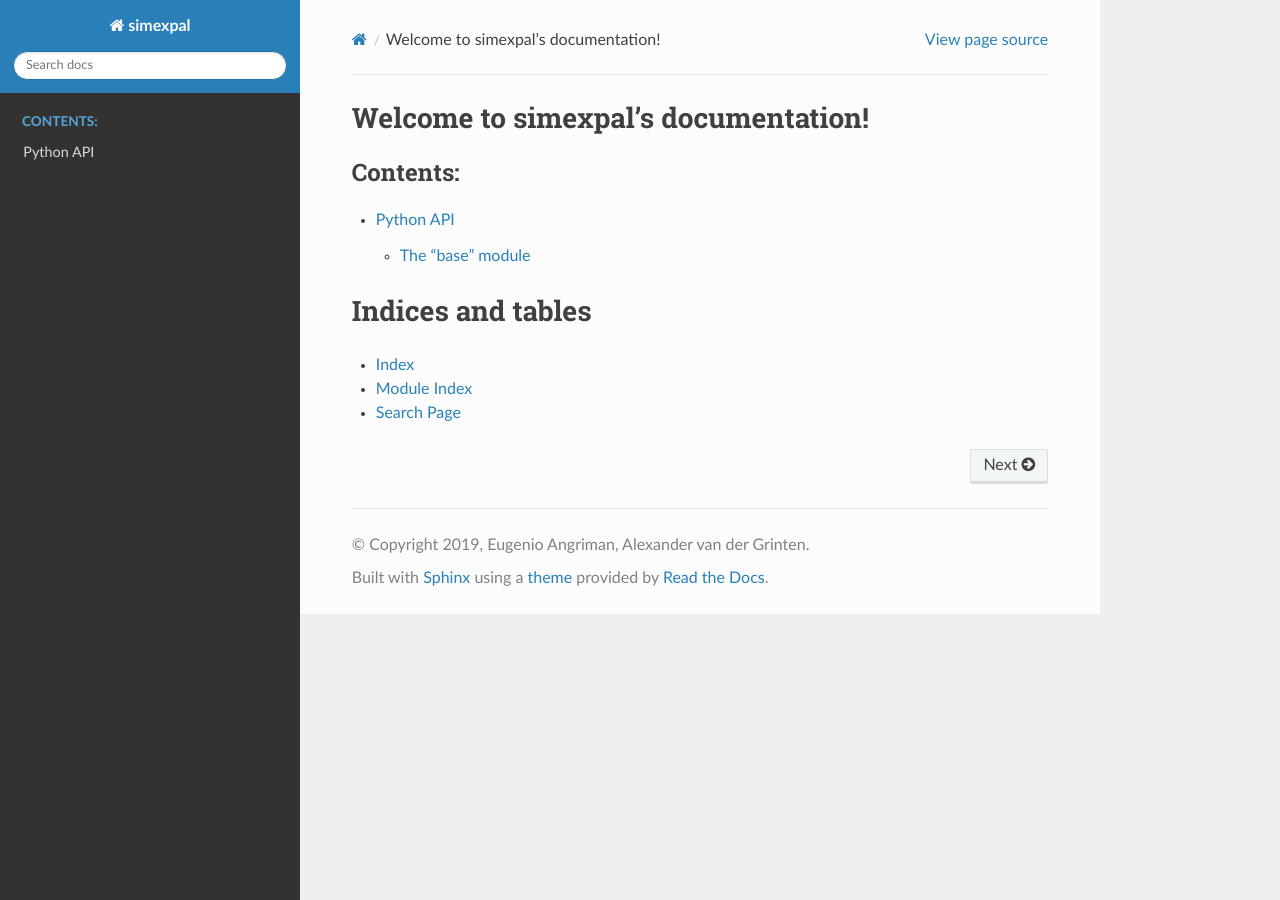
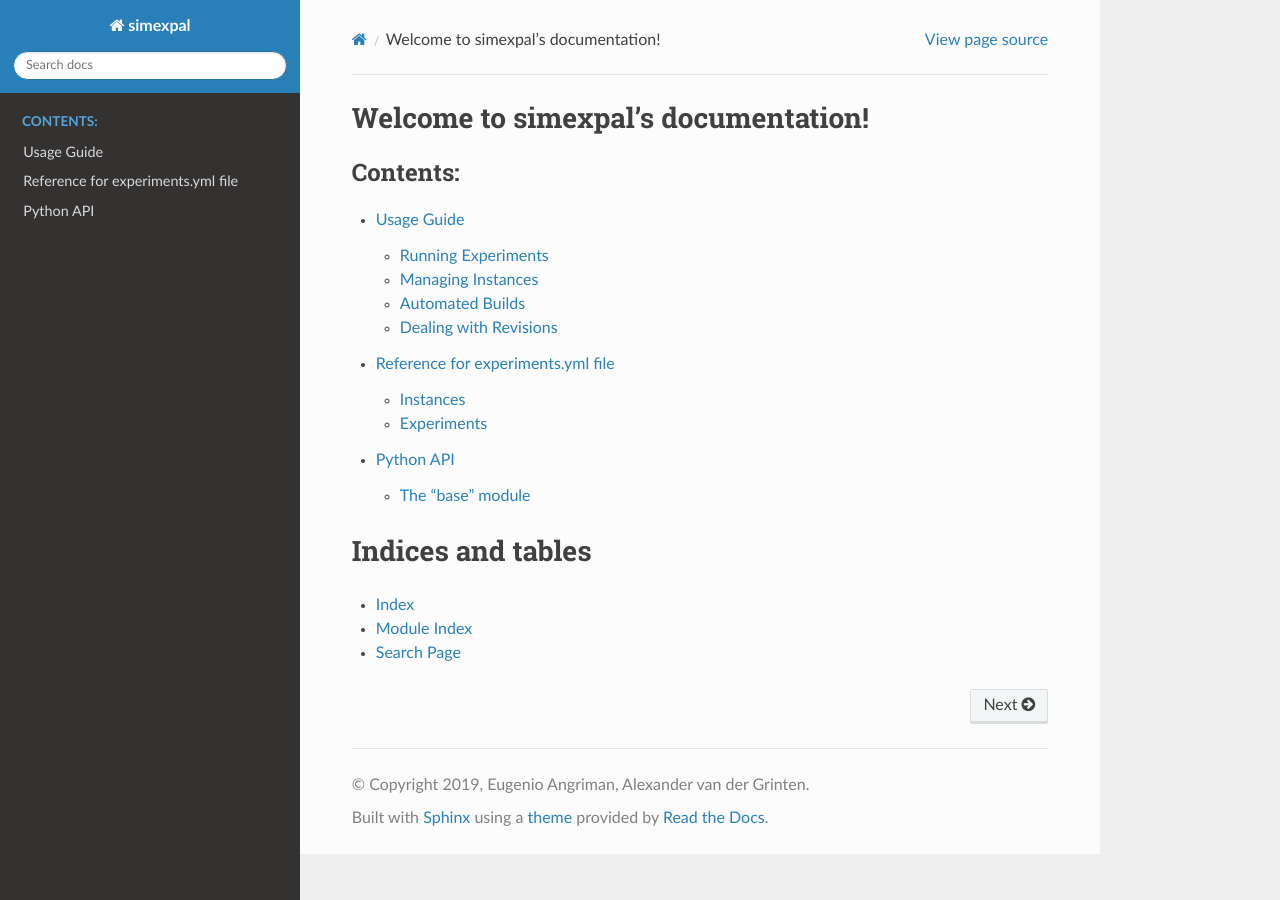
Before and after one commit to hu-macsy/simexpal, a Sphinx documentation site: the page built from docs/index.rst, in a window 1280 px wide. Built offline with Sphinx 7.4.7 and the Read the Docs theme 2.0.0, drawn with Linux system fonts in a browser that asks for light colours; some of the changed lines change nothing that is shown.

Commit message:
Wrote reference for experiments.yml file, created new files for usage guide
Signed-off-by: Eugenio Angriman <eugenio.angriman@informatik.hu-berlin.de>

```diff
--- a/docs/experiments_reference.rst
+++ b/docs/experiments_reference.rst
@@ -0,0 +1,47 @@
+The "experiments.yml" reference
+===============================
+
+Simexpal needs an "experiments.yml" file to execute the experiments.
+In this page we describe how to write the "experiments.yml" file it to automatically
+execute your experiments on the desired instances.
+The "experiments.yml" is a YAML file that contains a dictionary with two keys:
+
+- instances: lists all the instances that will be used for the experiments.
+- instdir: path to the directory that stores all the instances.
+- experiments: lists all the experiments that will be executed on each instance.
+
+Instances
+---------
+Because instances can be managed automatically if they are taken from public repositories,
+the value associated to this key is a list of dictionaries with two keys:
+
+- repo: the source repository of the instances. Use "local" if dealing with local instances.
+- items: a list of instances.
+
+An example of how to list a local set of instances is:
+
+.. literalinclude:: ./experiments.yml.example
+   :linenos:
+   :lines: 1-7
+   :language: yaml
+   :caption: How to list instances in the experiments.yml file.
+
+Experiments
+-----------
+This entry is a list of experiments that will be executed on all the instances.
+Each experiment includes three keys:
+
+- name: a unique identifier of the experiment.
+- args: list of command-line arguments to run the code of the experiment.
+- output: where the result of the experiments should be saved.
+
+In the example below we show how to run two experiments (insertion-sort and bubble-sort)
+on our instances.
+demo.py is the code that executes our experiment and accepts two arguments:
+the sorting algorithm and the path of the instance.
+The resulting data will be outputted to the standard output.
+
+.. literalinclude:: ./experiments.yml.example
+   :linenos:
+   :language: yaml
+   :caption: Complete experiments.yml file.
--- a/docs/index.rst
+++ b/docs/index.rst
@@ -7,7 +7,6 @@
 ====================================
 
 .. toctree::
-   :maxdepth: 2
    :caption: Contents:
 
    Usage Guide <user_guide>
--- a/docs/user_guide.rst
+++ b/docs/user_guide.rst
@@ -0,0 +1,14 @@
+Usage Guide
+===========
+
+Running Experiments
+-------------------
+
+Managing Instances
+------------------
+
+Automated Builds
+----------------
+
+Dealing with Revisions
+----------------------
```
Also changed, not shown: 1 other file.
